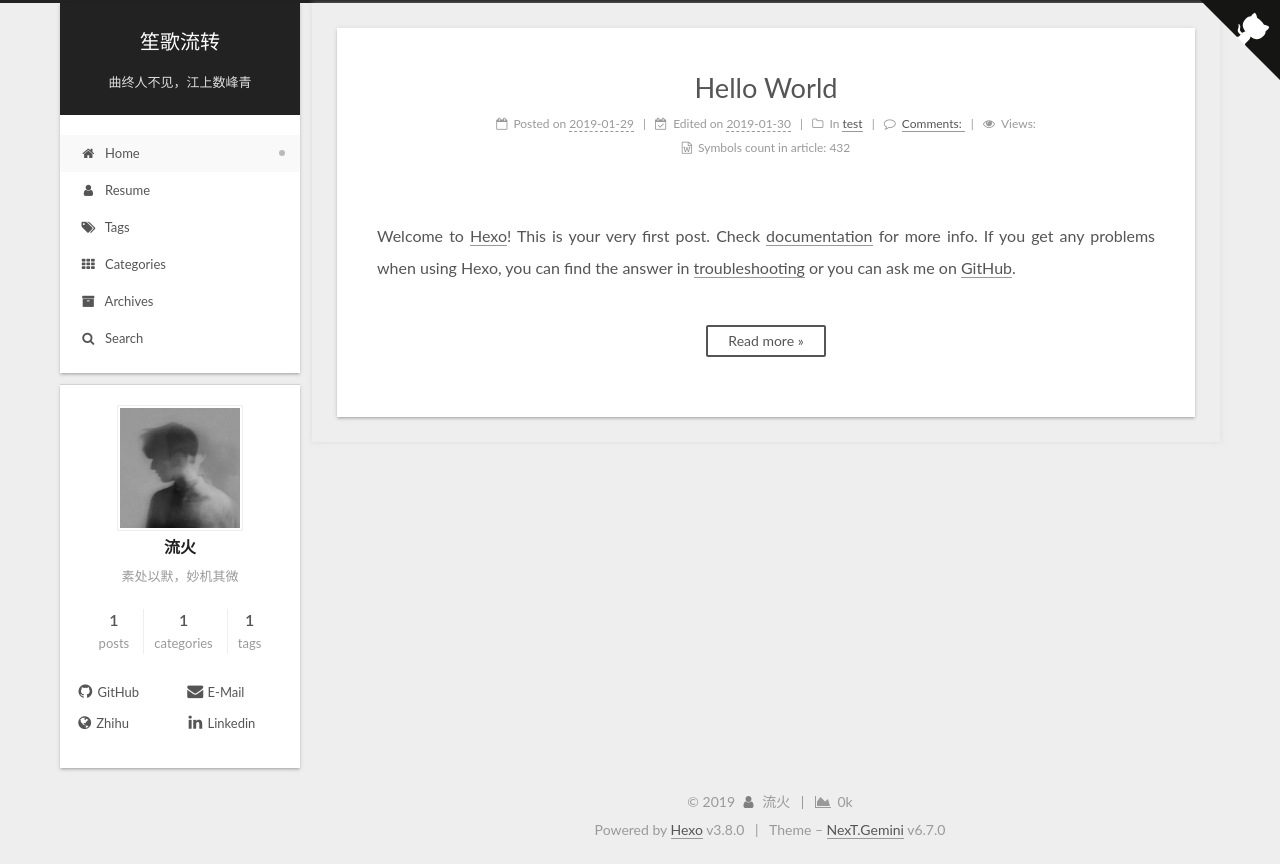
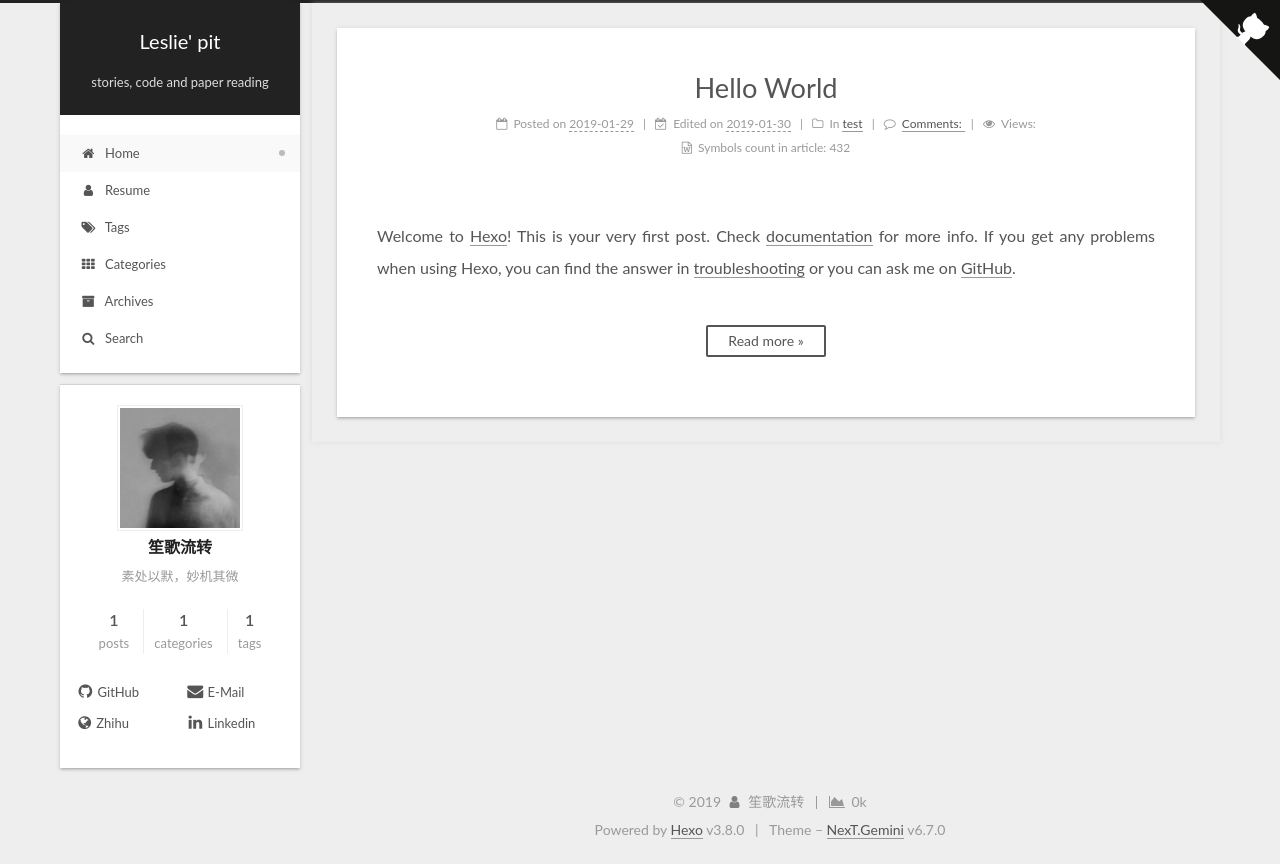
Before and after one commit to Bonytu/Bonytu.github.io, a plain HTML site: page index.html in a window 1280 px wide. Drawn offline with Linux system fonts and the light colour scheme; no server answers; a script that the page names is missing.

Commit message:
Site updated: 2019-01-31 13:31:42

```diff
--- a/css/main.css
+++ b/css/main.css
@@ -1891,7 +1891,7 @@ pre .javascript .function {
   width: 4px;
   height: 4px;
   border-radius: 50%;
-  background: #b9ffa2;
+  background: #ffd4ff;
 }
 .links-of-blogroll {
   font-size: 13px;
--- a/index.html
+++ b/index.html
@@ -105,13 +105,13 @@
 
   <meta name="description" content="素处以默，妙机其微">
 <meta property="og:type" content="website">
-<meta property="og:title" content="笙歌流转">
+<meta property="og:title" content="Leslie&#39; pit">
 <meta property="og:url" content="http://yoursite.com/index.html">
-<meta property="og:site_name" content="笙歌流转">
+<meta property="og:site_name" content="Leslie&#39; pit">
 <meta property="og:description" content="素处以默，妙机其微">
 <meta property="og:locale" content="en">
 <meta name="twitter:card" content="summary">
-<meta name="twitter:title" content="笙歌流转">
+<meta name="twitter:title" content="Leslie&#39; pit">
 <meta name="twitter:description" content="素处以默，妙机其微">
 
 
@@ -129,7 +129,7 @@
   };
 </script>
 
-  <title>笙歌流转</title>
+  <title>Leslie' pit</title>
 
 
 
@@ -189,13 +189,13 @@
     <div class="custom-logo-site-title">
       <a href="/" class="brand" rel="start">
         <span class="logo-line-before"><i></i></span>
-        <span class="site-title">笙歌流转</span>
+        <span class="site-title">Leslie' pit</span>
         <span class="logo-line-after"><i></i></span>
       </a>
     </div>
 
 
-        <p class="site-subtitle">曲终人不见，江上数峰青</p>
+        <p class="site-subtitle">stories, code and paper reading</p>
 
 
 
@@ -382,13 +382,13 @@
     <link itemprop="mainEntityOfPage" href="http://yoursite.com/2019/01/29/hello-world/">
 
     <span hidden itemprop="author" itemscope="" itemtype="http://schema.org/Person">
-      <meta itemprop="name" content="流火">
+      <meta itemprop="name" content="笙歌流转">
       <meta itemprop="description" content="素处以默，妙机其微">
       <meta itemprop="image" content="/images/avatar.jpg#/images/avatar.gif">
     </span>
 
     <span hidden itemprop="publisher" itemscope="" itemtype="http://schema.org/Organization">
-      <meta itemprop="name" content="笙歌流转">
+      <meta itemprop="name" content="Leslie' pit">
     </span>
 
 
@@ -616,9 +616,9 @@
         <div class="site-overview">
           <div class="site-author motion-element" itemprop="author" itemscope="" itemtype="http://schema.org/Person">
 
-              <img class="site-author-image" itemprop="image" src="/images/avatar.jpg#/images/avatar.gif" alt="流火">
+              <img class="site-author-image" itemprop="image" src="/images/avatar.jpg#/images/avatar.gif" alt="笙歌流转">
 
-              <p class="site-author-name" itemprop="name">流火</p>
+              <p class="site-author-name" itemprop="name">笙歌流转</p>
               <p class="site-description motion-element" itemprop="description">素处以默，妙机其微</p>
           </div>
 
@@ -757,7 +757,7 @@
   <span class="with-love" id="animate">
     <i class="fa fa-user"></i>
   </span>
-  <span class="author" itemprop="copyrightHolder">流火</span>
+  <span class="author" itemprop="copyrightHolder">笙歌流转</span>
 
 
     <span class="post-meta-divider">|</span>
```
Also changed, not shown: 2019/01/29/hello-world/index.html (+9 -9 lines), about/index.html (+7 -7 lines), archives/2019/01/index.html (+9 -9 lines), archives/2019/index.html (+9 -9 lines), archives/index.html (+9 -9 lines), categories/index.html (+7 -7 lines), categories/test/index.html (+9 -9 lines), resume/index.html (+7 -7 lines), tags/index.html (+7 -7 lines), tags/test/index.html (+9 -9 lines).
